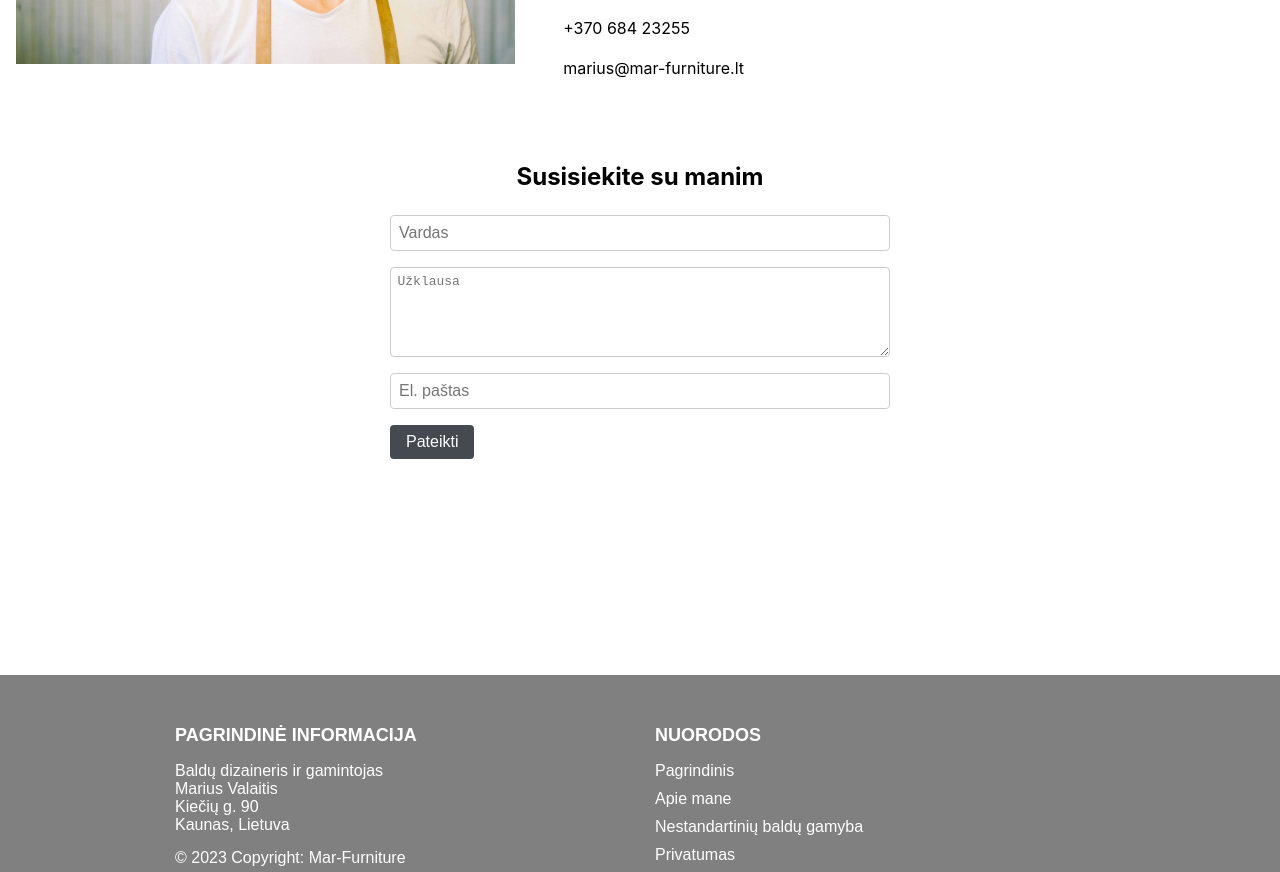
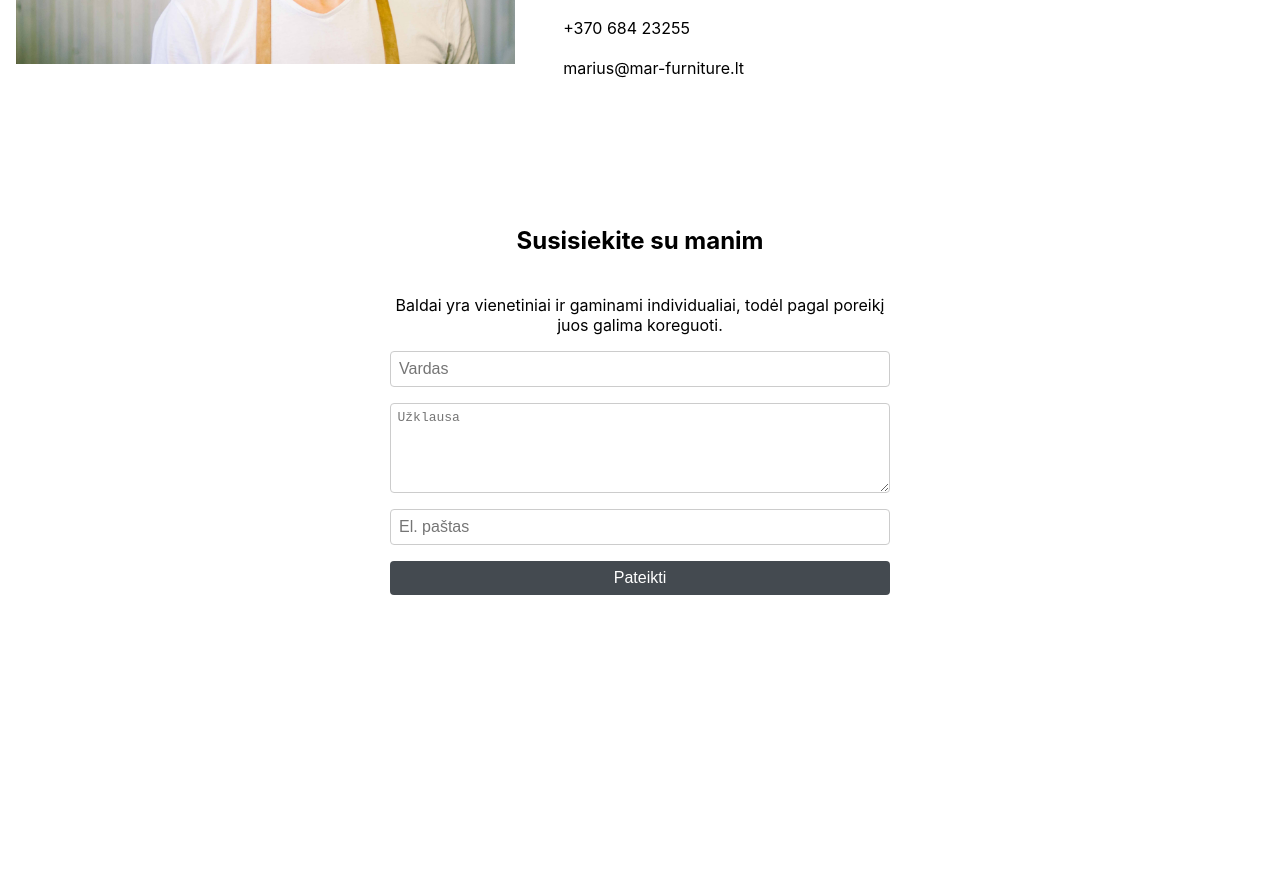
Before and after one commit to Arnasltlt/mar-furniture-vercel, a Next.js app: page /info in a window 1280 px wide. Shown: the part 460-1332 px from the top of the page. Built offline with nearby package versions, Linux system fonts and the light colour scheme.

Commit message:
Functioning Form across the Website

```diff
--- /dev/null
+++ b/components/ContactForm.tsx
@@ -0,0 +1,69 @@
+import { FormEvent, useState } from 'react';
+import styles from '../styles/ContactForm.module.css';
+
+interface ContactFormProps {
+    header: string;
+    formDescription: string;
+    buttonText: string;
+    apiPath: string;
+}
+
+export default function ContactForm({ header, buttonText, apiPath, formDescription }: ContactFormProps) {
+  const [vardas, setVardas] = useState('');
+  const [uzklausa, setUzklausa] = useState('');
+  const [email, setEmail] = useState('');
+  const [isSubmitting, setIsSubmitting] = useState(false);
+  const [submissionMessage, setSubmissionMessage] = useState('');
+
+  const handleSubmit = async (e: FormEvent) => {
+    e.preventDefault();
+    setIsSubmitting(true);
+    setSubmissionMessage('');
+
+    const payload = {
+      vardas,
+      uzklausa,
+      email,
+      iskur: window.location.href // This will be the full URL of the current page
+    };
+
+    try {
+      const response = await fetch(apiPath, {
+        method: 'POST',
+        headers: { 'Content-Type': 'application/json' },
+        body: JSON.stringify(payload),
+      });
+
+      if (!response.ok) {
+        throw new Error(response.statusText);
+      }
+
+      setVardas('');
+      setUzklausa('');
+      setEmail('');
+      setSubmissionMessage('Ačiū už užklausą! Susisieksiu kiek galiu greičiau!');
+
+    } catch (error) {
+      console.error('Error submitting request:', error);
+      setSubmissionMessage('An error occurred. Please try again.');
+    } finally {
+      setIsSubmitting(false);
+    }
+  }
+
+  return (
+    <div className={styles.formContainer}>
+      <h2 className={styles.formHeader}>{header}</h2>
+      <p className={styles.formDescription}>{formDescription}</p>
+      <form onSubmit={handleSubmit} className={styles.form}>
+        <input type="text" placeholder="Vardas" value={vardas} onChange={(e) => setVardas(e.target.value)} required />
+        <textarea placeholder="Užklausa" rows={5} value={uzklausa} onChange={(e) => setUzklausa(e.target.value)} required />
+        <input type="email" placeholder="El. paštas" value={email} onChange={(e) => setEmail(e.target.value)} required />
+        <button type="submit" disabled={isSubmitting}>
+          {isSubmitting ? 'Submitting...' : buttonText}
+        </button>
+      </form>
+      {submissionMessage && <p className={styles.submissionMessage}>{submissionMessage}</p>}
+    </div>
+  );
+}
--- a/pages/info.tsx
+++ b/pages/info.tsx
@@ -1,39 +1,9 @@
-import { FormEvent, useState } from 'react';
 import Header from '../components/Header';
 import Footer from '../components/Footer';
+import ContactForm from '../components/ContactForm';
 import styles from '../styles/Info.module.css';
 
 export default function Info() {
-  const [vardas, setVardas] = useState('');
-  const [uzklausa, setUzklausa] = useState('');
-  const [email, setEmail] = useState('');
-
-  const handleSubmit = async (e: FormEvent) => {
-    e.preventDefault();
-
-    const payload = {
-      vardas,
-      uzklausa,
-      email,
-      iskur: window.location.href // This will be the full URL of the current page
-    };
-
-    try {
-      const response = await fetch('/api/createUzklausimai', {
-        method: 'POST',
-        headers: { 'Content-Type': 'application/json' },
-        body: JSON.stringify(payload),
-      });
-      if (!response.ok) {
-        throw new Error(response.statusText);
-      }
-      const data = await response.json();
-      console.log('Record created with id: ', data.id);
-    } catch (error) {
-      console.error('Error submitting request:', error);
-    }
-  }
-
   return (
     <>
       <Header />
@@ -53,16 +23,9 @@ marius@mar-furniture.lt
           </p>
         </div>
       </div>
-      <div className={styles.formContainer}>
-        <h2 className={styles.formHeader}>Susisiekite su manim</h2>
-        <form onSubmit={handleSubmit} className={styles.form}>
-          <input type="text" placeholder="Vardas" value={vardas} onChange={(e) => setVardas(e.target.value)} required />
-          <textarea placeholder="Užklausa" rows={5} value={uzklausa} onChange={(e) => setUzklausa(e.target.value)} required />
-          <input type="email" placeholder="El. paštas" value={email} onChange={(e) => setEmail(e.target.value)} required />
-          <button type="submit">Pateikti</button>
-        </form>
-      </div>
-
+      <ContactForm header="Susisiekite su manim"
+      formDescription="Baldai yra vienetiniai ir gaminami individualiai, todėl pagal poreikį juos galima koreguoti."
+      buttonText="Pateikti" apiPath="/api/createUzklausimai" />
       <Footer />
     </>
   );
--- /dev/null
+++ b/styles/ContactForm.module.css
@@ -0,0 +1,47 @@
+.formContainer {
+    display: flex;
+    flex-direction: column;
+    align-items: center; /* center align the form */
+    padding: 5em;
+  }
+
+.formDescription {
+    text-align: center;
+    max-width: 500px; /* limit the width to the same as the form */
+    margin-bottom: 1em; /* add some space before the form */
+  }
+
+.form {
+    display: flex;
+    flex-direction: column;
+    gap: 1em; /* adds space between form fields */
+    width: 100%;
+    max-width: 500px; /* you can adjust this */
+  }
+
+
+  .form input, .form textarea {
+    padding: 0.5em;
+    font-size: 1em;
+    border-radius: 4px;
+    border: 1px solid #ccc;
+    width: 100%;
+  }
+
+  .form button {
+    padding: 0.5em 1em;
+    font-size: 1em;
+    background-color: #444a50;
+    color: white;
+    border: none;
+    border-radius: 4px;
+    cursor: pointer;
+    width: 100%; /* changed width from fit-content to 100% */
+}
+
+
+  .formHeader {
+    font-size: 1.5em;
+    font-weight: bold;
+    margin-bottom: 1em;
+  }
--- a/styles/Info.module.css
+++ b/styles/Info.module.css
@@ -18,48 +18,3 @@
   text-align: left;
   padding: 1em;
 }
-
-  .formContainer {
-    display: flex;
-    flex-direction: column;
-    align-items: center; /* center align the form */
-    padding: 1em;
-  }
-
-  .form {
-    display: flex;
-    flex-direction: column;
-    gap: 1em; /* adds space between form fields */
-    width: 100%;
-    max-width: 500px; /* you can adjust this */
-  }
-
-  .form input, .form textarea {
-    padding: 0.5em;
-    font-size: 1em;
-    border-radius: 4px;
-    border: 1px solid #ccc;
-    width: 100%;
-  }
-
-  .form button {
-    padding: 0.5em 1em;
-    font-size: 1em;
-    background-color: #444a50;
-    color: white;
-    border: none;
-    border-radius: 4px;
-    cursor: pointer;
-    width: fit-content;
-  }
-
-.form input,
-.form textarea {
-  width: 100%;
-}
-
-.formHeader {
-  font-size: 1.5em;
-  font-weight: bold;
-  margin-bottom: 1em;
-}
--- a/styles/Product.module.css
+++ b/styles/Product.module.css
@@ -16,9 +16,10 @@
   display: flex;
   flex-direction: row;
   justify-content: space-between;
-  align-items: start;
+  align-items: center; /* Center the content vertically */
   width: 100%;
 }
+
 
 .gallery {
   width: 45%; /* Adjust as needed */
@@ -26,8 +27,15 @@
 
 .description {
   padding: 1rem;
-  width: 45%; /* Adjust as needed */
+  width: 45%;
 }
+
+.form {
+  width: 100%;
+  padding: 1rem;
+  margin-top: 2rem; /* add some margin to create space between the description and form */
+}
+
 
 /* Responsive styles for smaller screens */
 @media (max-width: 768px) {
```
Also changed, not shown: pages/products/[kodas].tsx (+8 -0 lines). Lines whose indentation alone changed are shown as unchanged.
